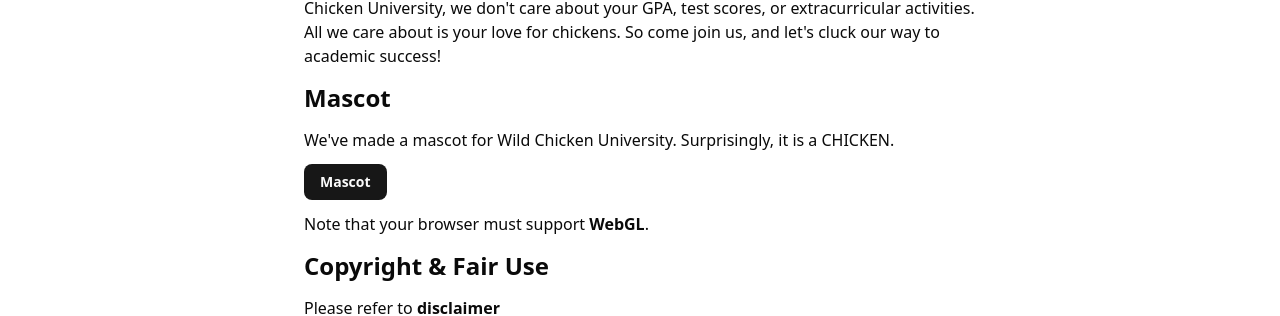
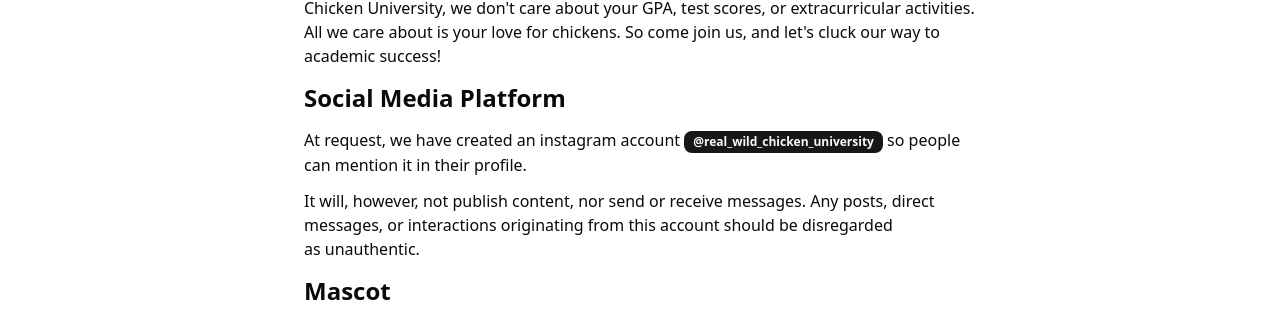
Before and after one commit to WildChickenUniversity/WildChickenUniversity, a Next.js app: page /pages/about in a window 1280 px wide. Shown: the part 549-865 px from the top of the page. Built offline with nearby package versions, Linux system fonts and the light colour scheme.

Commit message:
content update

```diff
--- a/app/pages/about/page.mdx
+++ b/app/pages/about/page.mdx
@@ -1,5 +1,6 @@
 import { Separator } from "@/components/ui/separator"
 import { Button } from "@/components/ui/button"
+import { Badge } from "@/components/ui/badge"
 
 ## Chicken CANT TYPE
 
@@ -14,11 +15,17 @@ We offer a wide range of courses, from "How to Train Your Chicken to Play Chess"
 
 If you're tired of the traditional university application process, don't worry. At Wild Chicken University, we don't care about your GPA, test scores, or extracurricular activities. All we care about is your love for chickens. So come join us, and let's cluck our way to academic success!
 
+## Social Media Platform
+
+At request, we have created an instagram account <Badge asChild variant="default"><a href="https://www.instagram.com/real_wild_chicken_university/" target="_blank">@real_wild_chicken_university</a></Badge> so people can mention it in their profile.
+
+It will, however, not publish content, nor send or receive messages. Any posts, direct messages, or interactions originating from this account should be disregarded as unauthentic.
+
 ## Mascot
 
 We've made a mascot for Wild Chicken University. Surprisingly, it is a CHICKEN.
 
-<Button ><a href="https://mascot.wcu.edu.pl">Mascot</a></Button>
+<Button ><a href="https://mascot.wcu.edu.pl" target="_blank">Mascot</a></Button>
 
 Note that your browser must support [WebGL](https://wiki.archlinux.org/title/Firefox/Privacy#1.15).
 
--- a/app/pages/achievements/page.mdx
+++ b/app/pages/achievements/page.mdx
@@ -27,4 +27,4 @@ One of our Chicklumni created this [game](https://cianokias.itch.io/wild-chicken
       alt="WCU Game banner"
     />
 
-<iframe src="https://itch.io/embed/1361579" width="552" height="167"><a href="https://cianokias.itch.io/wild-chicken-university">野鸡大学 by Ziduan</a></iframe>
+<iframe src="https://itch.io/embed/1361579" width="552" height="167"><a href="https://cianokias.itch.io/wild-chicken-university" target="_blank">野鸡大学 by Ziduan</a></iframe>
--- a/app/pages/disclaimer/page.mdx
+++ b/app/pages/disclaimer/page.mdx
@@ -14,13 +14,13 @@ import { AlertCircleIcon } from "lucide-react"
 The project is licensed under [GPLv3](https://www.gnu.org/licenses/quick-guide-gplv3.en.html), a copyleft licnese for software and other kinds of works.
 Fonts, pictures, and other assets may or may not have their own license.
 
-The material embodied in this website is provided to you "as-is" and without warranty of any kind,
+The material embodied in this website and its related services is provided to you "as-is" and without warranty of any kind,
 express, implied or otherwise, including without limitation, any warranty of fitness for a particular purpose.
 In no event shall the Wild Chicken University be liable to you or anyone else for any direct, special, incidental,
 indirect or consequential damages of any kind, or any damages whatsoever, including without limitation, loss of profit,
 loss of use, savings or revenue, or the claims of third parties, whether or not the Wild Chicken University has
 been advised of the possibility of such loss, however caused and on any theory of liability, arising out of or in
-connection with the possession, use or performance of this website.
+connection with the possession, use or performance of this website and its related services.
 
 
 ## Fairuse of Copyrighted Content
```
